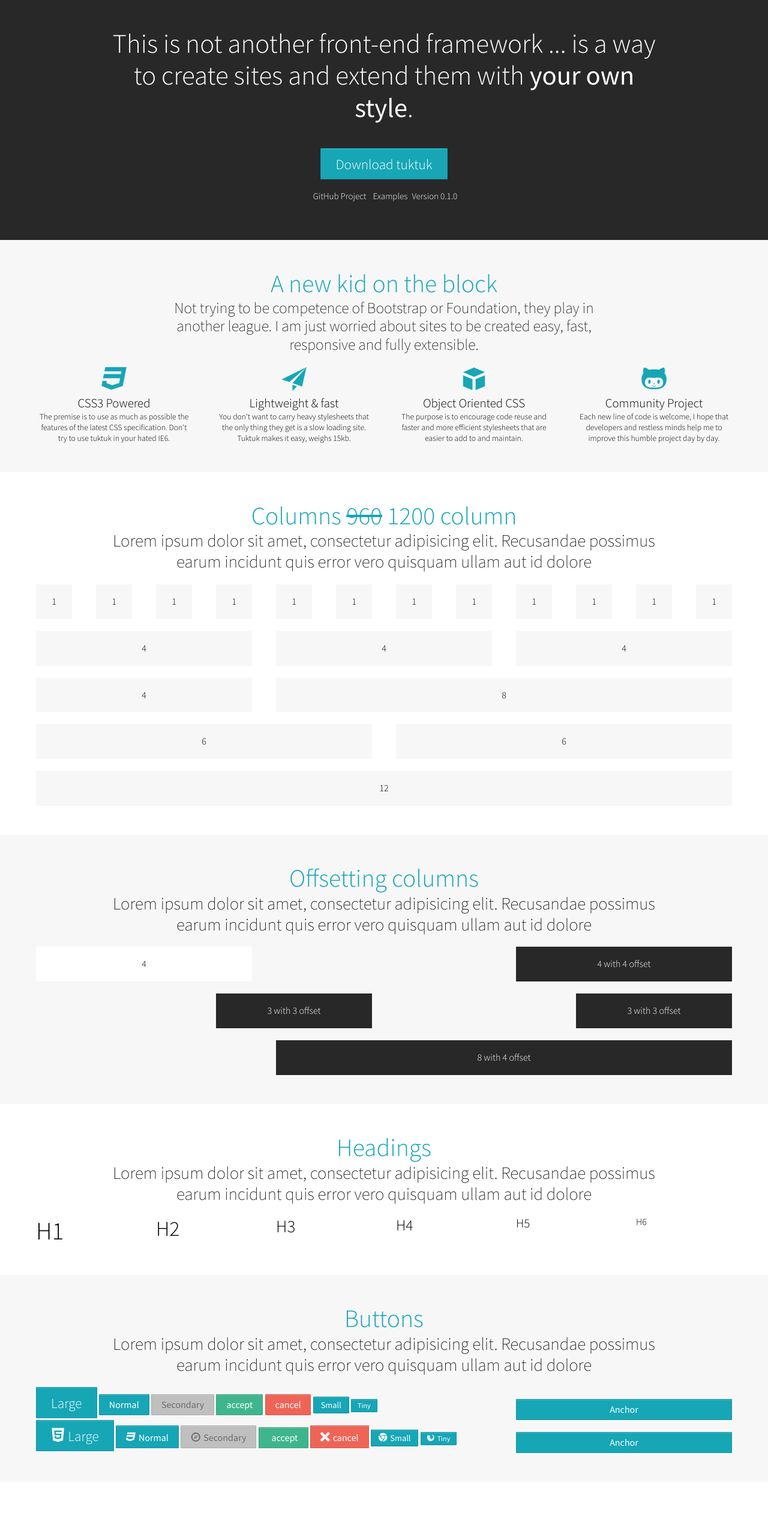
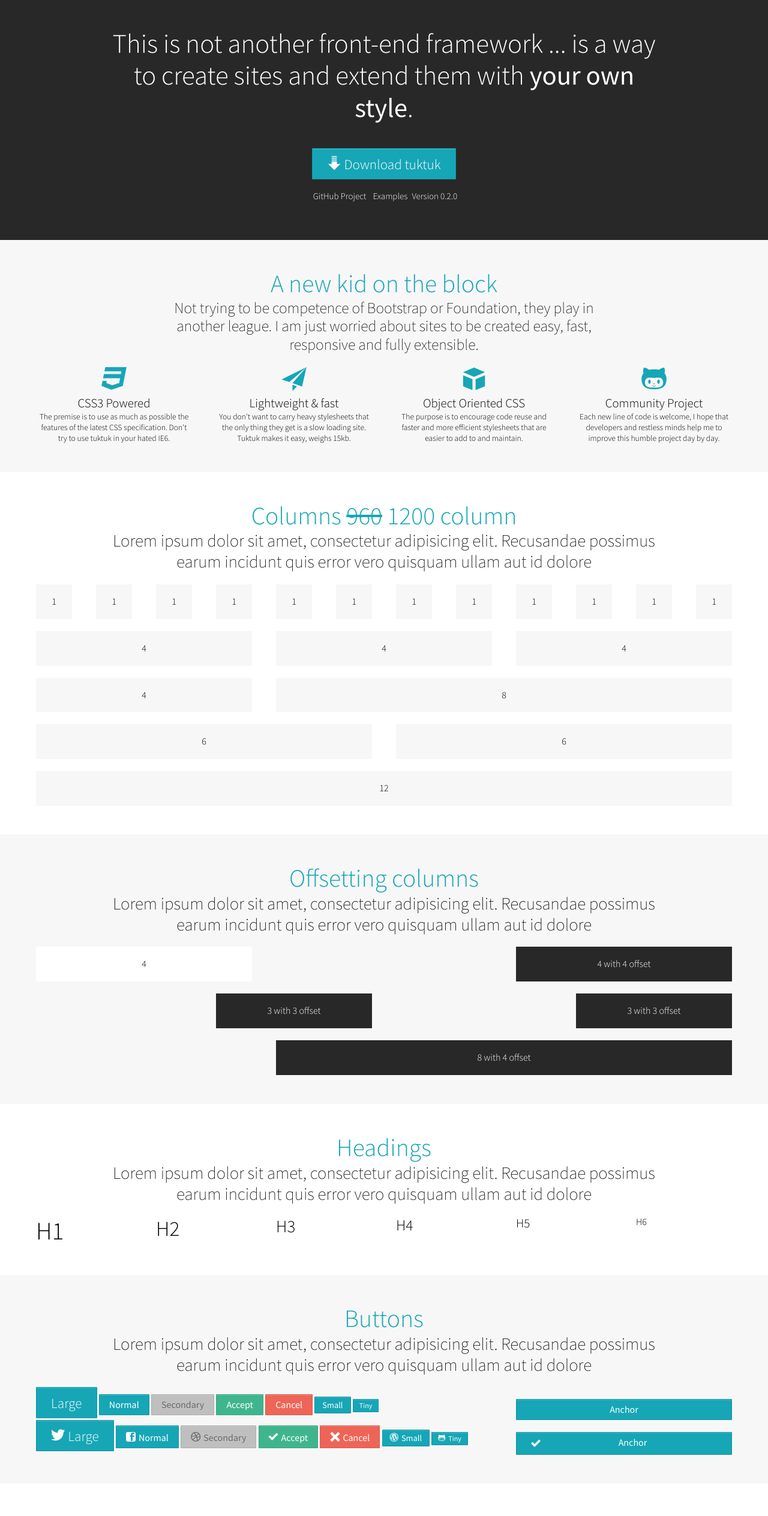
Before and after one commit to soyjavi/tuktuk, a plain HTML site: page index.html in a window 1280 px wide. Shown: the part 240-2767 px from the top of the page at 60% size. Drawn offline with Linux system fonts and the light colour scheme.

Commit message:
tuktuk.icon

```diff
--- a/index.html
+++ b/index.html
@@ -22,7 +22,6 @@
     <link rel="stylesheet" href="stylesheets/css/tuktuk.theme.css">
 </head>
 
-
 <body>
 <!-- ========================== HEADER ========================== -->
 <header class="bck darkest text color white">
@@ -31,8 +30,8 @@
             <a href="http://tuktuk.tapquo.com" class="logo text normal color white">tuk<span class="text book">tuk</span></a>
         </div>
         <nav class="column_6 offset_3 text normal right">
-            <a href="#"><span class="icon twitter"></span>Tweet me</a>
-            <a href="#" class="button small">Download</a>
+            <a href="#"><span class="icon twitter"></span>Share</a>
+            <a href="#" class="button small"><span class="icon download"></span>Download</a>
         </nav>
     </div>
 </header>
@@ -45,12 +44,12 @@
             <h1 class="text normal">tuk<span class="text thin">tuk</span></h1>
 
             <h3 class="margin bottom">This is not another front-end framework ... is a way to create sites and extend them with <span class="text normal">your own style</span>.</h3>
-            <a href="#" class="button large margin bottom">Download tuktuk</a>
+            <a href="#" class="button large margin bottom"><span class="icon download"></span>Download tuktuk</a>
 
             <nav class=>
                 <a href="https://github.com/soyjavi/tuktuk" target="_blank" class="margin_right text color white">GitHub Project</a>
                 <a href="examples/" class="margin_right text color white">Examples</a>
-                <span>Version 0.1.0</span>
+                <span>Version 0.2.0</span>
             </nav>
         </div>
     </div>
@@ -190,8 +189,8 @@
               <a href="#" class="button large">Large</a>
               <a href="#" class="button ">Normal</a>
               <a href="#" class="button secondary">Secondary</a>
-              <a href="#" class="button accept">accept</a>
-              <a href="#" class="button cancel">cancel</a>
+              <a href="#" class="button accept">Accept</a>
+              <a href="#" class="button cancel">Cancel</a>
               <a href="#" class="button small">Small</a>
               <a href="#" class="button tiny">Tiny</a>
           </div>
@@ -201,16 +200,16 @@
     </div>
     <div class="row">
         <div class="column_8 ">
-              <a href="#" class="button large"><span class="icon html5"></span>Large</a>
-              <a href="#" class="button "><span class="icon css3"></span>Normal</a>
-              <a href="#" class="button secondary"><span class="icon safari"></span>Secondary</a>
-              <a href="#" class="button accept"><span class="icon checkmark"></span>accept</a>
-              <a href="#" class="button cancel"><span class="icon cancel"></span>cancel</a>
-              <a href="#" class="button small"><span class="icon chrome"></span>Small</a>
-              <a href="#" class="button tiny"><span class="icon firefox"></span>Tiny</a>
+              <a href="#" class="button large"><span class="icon twitter"></span>Large</a>
+              <a href="#" class="button "><span class="icon facebook"></span>Normal</a>
+              <a href="#" class="button secondary"><span class="icon dribbble"></span>Secondary</a>
+              <a href="#" class="button accept"><span class="icon accept"></span>Accept</a>
+              <a href="#" class="button cancel"><span class="icon cancel"></span>Cancel</a>
+              <a href="#" class="button small"><span class="icon wordpress"></span>Small</a>
+              <a href="#" class="button tiny"><span class="icon github"></span>Tiny</a>
           </div>
         <div class="column_4">
-            <a href="#" class="button anchor margin_top"><span class="icon checkmark"></span>Anchor</a>
+            <a href="#" class="button anchor margin_top"><span class="icon accept"></span>Anchor</a>
         </div>
     </div>
 </section>
@@ -343,7 +342,7 @@
                             <input type="checkbox" name="radio2" /><span>Two</span>
                         </fieldset>
 
-                        <button class="accept margin_right"><span class="icon mail"></span>Send</button>
+                        <button class="accept margin_right"><span class="icon accept"></span>Send</button>
                         <button class="cancel"><span class="icon cancel"></span>Cancel</button>
                     </form>
                 </div>
@@ -530,7 +529,10 @@
             <h3>
                 <a href="#" class="icon twitter"></a>
                 <a href="#" class="icon facebook"></a>
-                <a href="#" class="icon google-plus"></a>
+                <a href="#" class="icon dribbble"></a>
+                <a href="#" class="icon wordpress"></a>
+                <a href="#" class="icon github"></a>
+
             </h3>
         </div>
     </div>
```
